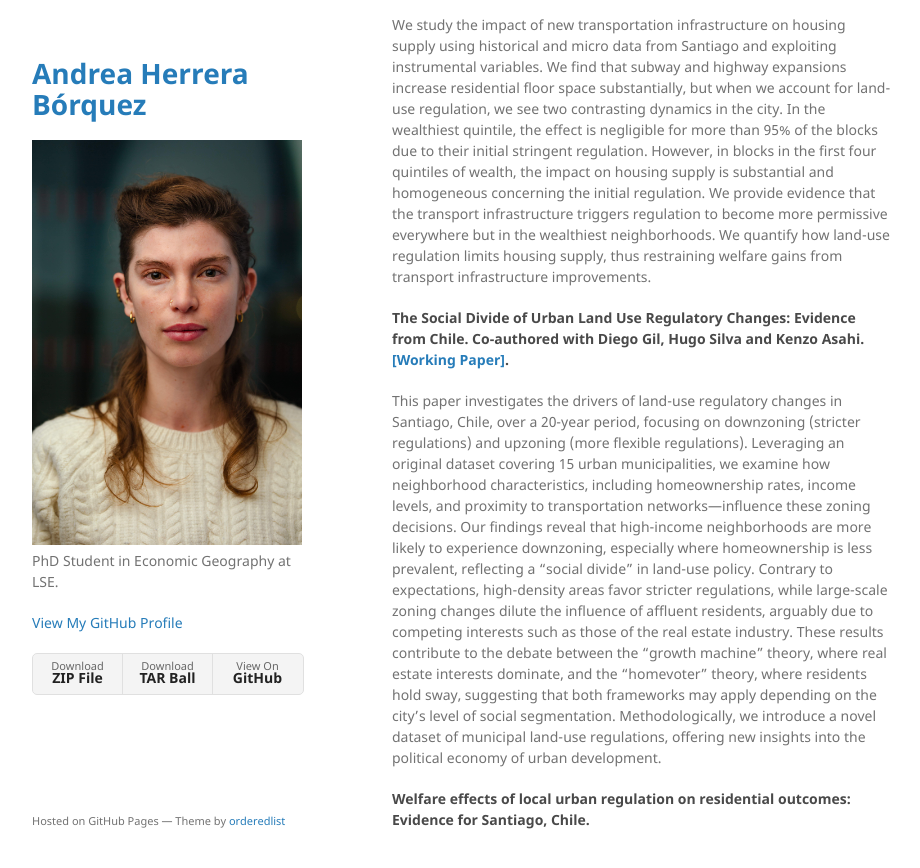
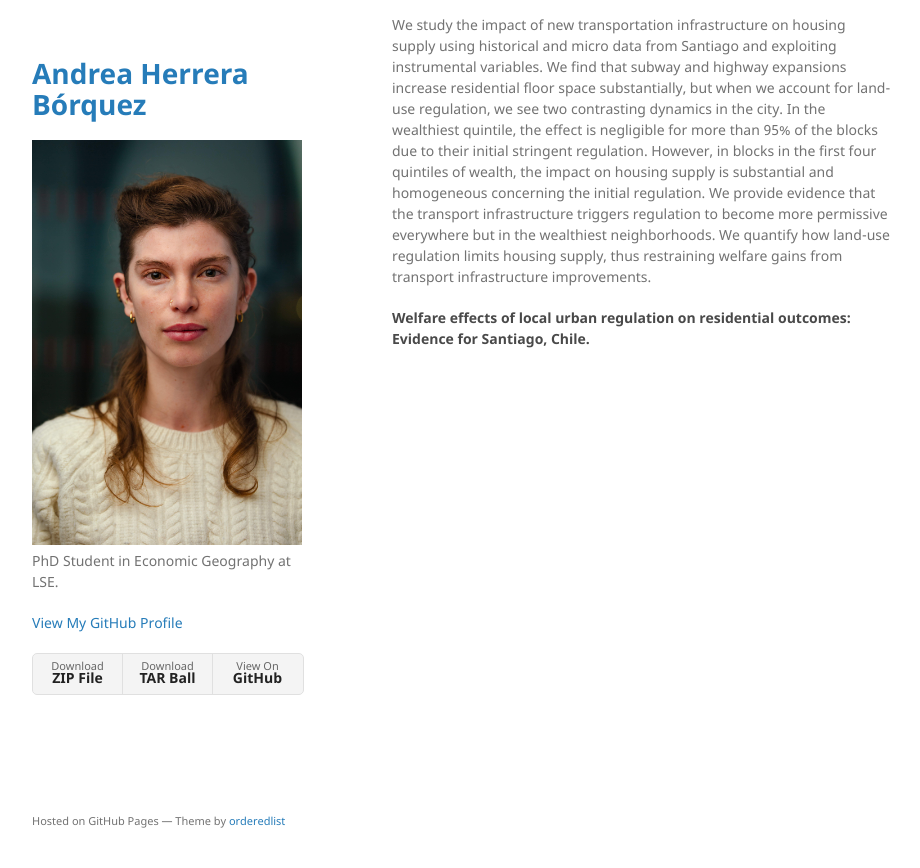
Before and after one commit to aaherrerab/aaherrerab.github.io, a Jekyll site: the page built from index.md, in a window 1280 px wide and 900 px high, scrolled down 855 px. Shown: the top 868 px of the window, without its empty margins (178-1098 px from the left). Built offline with Jekyll 4.4.1, drawn with Linux system fonts in a browser that asks for light colours; our own code applies the rules of GitHub Pages for plain Markdown files.

Commit message:
Update index.md

```diff
--- a/index.md
+++ b/index.md
@@ -21,9 +21,4 @@ This paper examines the causal effects of height restrictions using London's Pro
 
 We study the impact of new transportation infrastructure on housing supply using historical and micro data from Santiago and exploiting instrumental variables. We find that subway and highway expansions increase residential floor space substantially, but when we account for land-use regulation, we see two contrasting dynamics in the city. In the wealthiest quintile, the effect is negligible for more than 95% of the blocks due to their initial stringent regulation. However, in blocks in the first four quintiles of wealth, the impact on housing supply is substantial and homogeneous concerning the initial regulation. We provide evidence that the transport infrastructure triggers regulation to become more permissive everywhere but in the wealthiest neighborhoods. We quantify how land-use regulation limits housing supply, thus restraining welfare gains from transport infrastructure improvements.
 
-#### The Social Divide of Urban Land Use Regulatory Changes: Evidence from Chile. Co-authored with Diego Gil, Hugo Silva and Kenzo Asahi. <a href="/assets/pdf/Gil et al. (2024) - The Social Divide of Urban Land Use Regulatory Changes. Evidence from Chile.pdf" class="custom-link">[Working Paper]</a>.
-
-This paper investigates the drivers of land-use regulatory changes in Santiago, Chile, over a 20-year period, focusing on downzoning (stricter regulations) and upzoning (more flexible regulations). Leveraging an original dataset covering 15 urban municipalities, we examine how neighborhood characteristics, including homeownership rates, income levels, and proximity to transportation networks—influence these zoning decisions. Our findings reveal that high-income neighborhoods are more likely to experience downzoning, especially where homeownership is less prevalent, reflecting a “social divide” in land-use policy. Contrary to expectations, high-density areas favor stricter regulations, while large-scale zoning changes dilute the influence of affluent residents, arguably due to competing interests such as those of the real estate industry. These results contribute to the debate between the “growth machine” theory, where real estate interests dominate, and the “homevoter” theory, where residents hold sway, suggesting that both frameworks may apply depending on the city’s level of social segmentation. Methodologically, we introduce a novel dataset of municipal land-use regulations, offering new insights into the political economy of urban development.
-
-
 #### Welfare effects of local urban regulation on residential outcomes: Evidence for Santiago, Chile.
```
